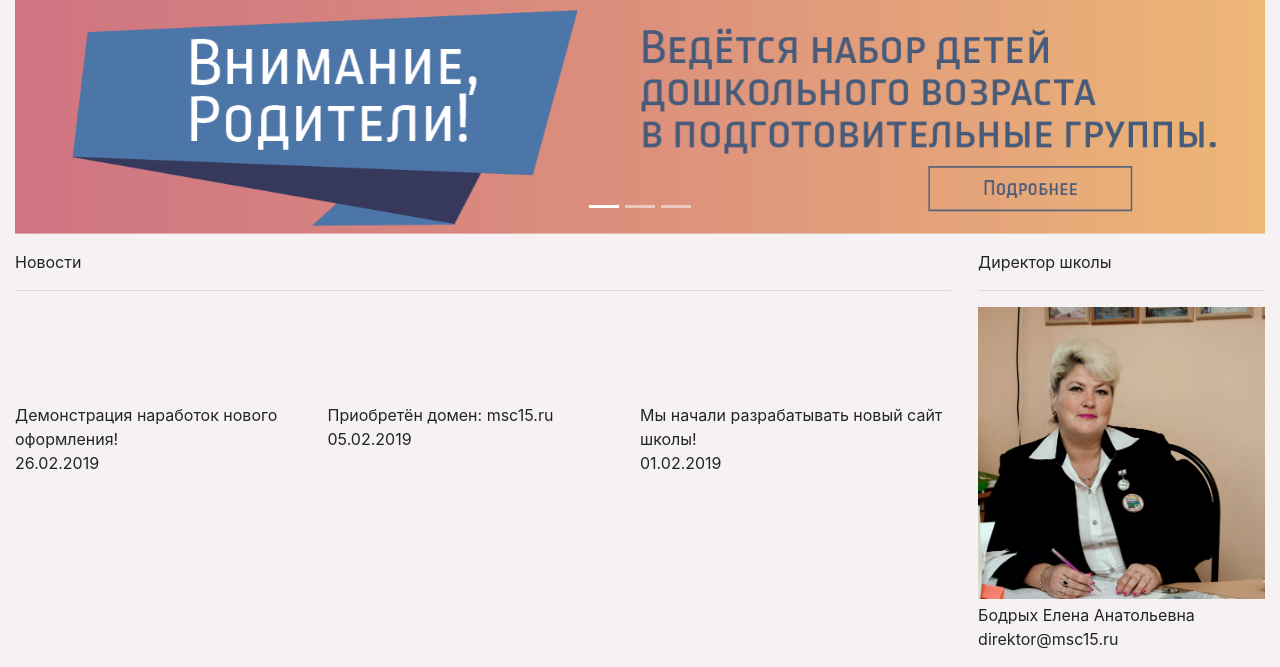
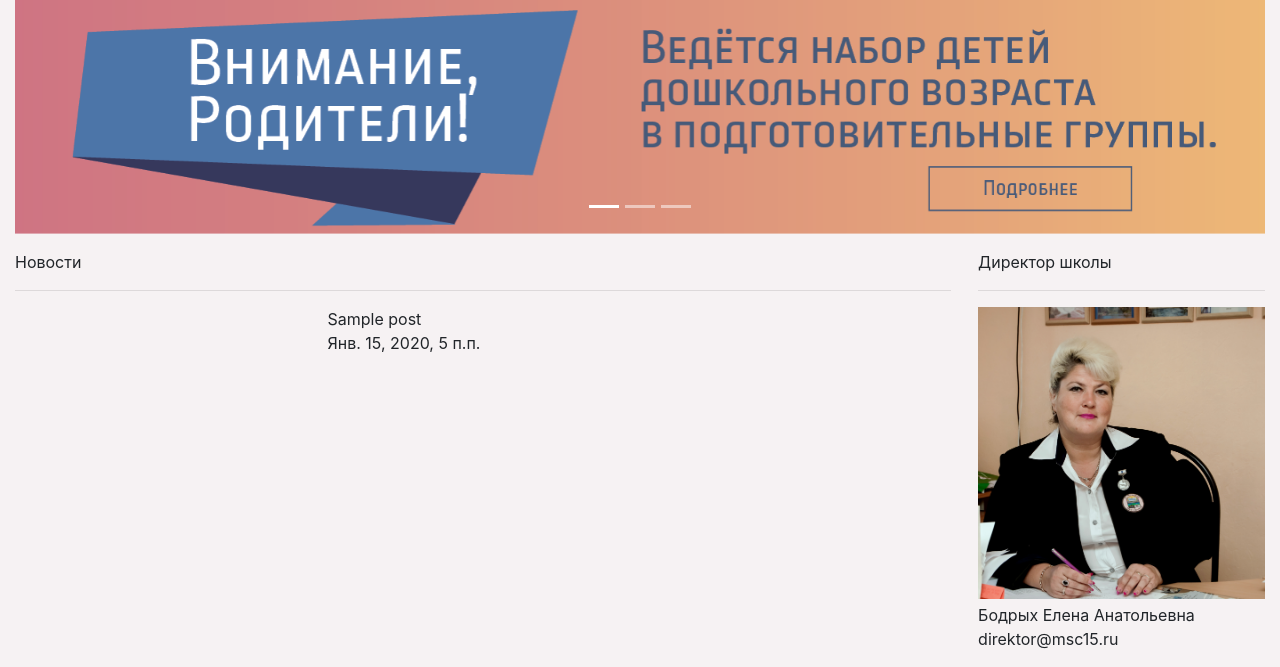
Before and after one commit to deniska69/msc15, a Django app: page / in a window 1280 px wide. Shown: the part 191-858 px from the top of the page. Run offline with Django 3.2, Linux system fonts and the light colour scheme; tables that the repository leaves empty hold one stand-in row (values such as "Sample post"); some libraries are stand-ins or nearby versions.

Commit message:
verty base and index template; view lasr 3 pasts in template.

```diff
--- a/News/models.py
+++ b/News/models.py
@@ -13,4 +13,4 @@ class Post(models.Model):
         verbose_name_plural = 'Статьи'
 
     def __str__(self):
-        return self.title
+        return "{} — {}".format(self.date_cr.strftime('%d.%m.%Y  %H:%M:%S'), self.title)
--- a/News/urls.py
+++ b/News/urls.py
@@ -3,6 +3,4 @@ from django.urls import path
 from . import views
 
 urlpatterns = [
-    path('', views.post_list, name='post_ls'),
-    path('post_page/<int:pk>', views.post_page, name='post_pg')
 ]
--- a/msc15/urls.py
+++ b/msc15/urls.py
@@ -16,10 +16,8 @@ Including another URLconf
 from django.contrib import admin
 from django.urls import path
 from . import views
-#from django.views.generic import TemplateView
 
 urlpatterns = [
     path('admin/', admin.site.urls),
-    #path('', TemplateView.as_view(template_name="include.html")),
     path('', views.IndexView.as_view()),
 ]
--- a/msc15/views.py
+++ b/msc15/views.py
@@ -1,4 +1,11 @@
-from django.views.generic.base import TemplateView
+#from django.views.generic.base import TemplateView
+from django.views.generic.list import ListView
+from News.models import Post
 
-class IndexView(TemplateView):
+#class IndexView(TemplateView):
+#    template_name = 'index.html'
+
+class IndexView(ListView):
+    context_object_name = 'post_last'
+    queryset = Post.objects.order_by('-date_cr')[:3]
     template_name = 'index.html'
--- a/templates/index.html
+++ b/templates/index.html
@@ -28,10 +28,9 @@
     <div class="col-lg-9">
       <text class="text_t">Новости</text>
       <hr class="news_hr" style="margin-right: 2px;">
-
       <div class="container-fluid" style="padding: 0;">
         <div class="row justify-content-center no-gutters">
-          {% for post in post_ls %}
+          {% for post in post_last %}
             <div class="col-lg-4">
               <div class="news_last">
                 <text class="text_t">{{ post.title }}</text><br>
@@ -41,36 +40,8 @@
           {% endfor %}
         </div>
       </div>
+    </div>
 
-      <br>
-      <br>
-      <br>
-      <br>
-      <div class="container-fluid" style="padding: 0;">
-        <div class="row justify-content-center no-gutters">
-          <div class="col-lg-4">
-            <div class="news_last">
-              <text class="text_t">Демонстрация наработок нового оформления!</text><br>
-              <text class="text_d">26.02.2019</text>
-            </div>
-          </div>
-          <div class="col-lg-4">
-            <div class="news_last">
-              <text class="text_t">Приобретён домен:
-              msc15.ru</text><br>
-              <text class="text_d">05.02.2019</text>
-            </div>
-          </div>
-          <div class="col-lg-4">
-            <div class="news_last">
-              <text class="text_t">Мы начали разрабатывать новый сайт школы!</text><br>
-              <text class="text_d">01.02.2019</text>
-            </div>
-          </div>
-        </div>
-      </div>
-
-    </div>
     <div class="col-lg-3" style="padding-left: 2vw;">
       <text class="text_t">Директор школы</text>
       <hr class="news_hr">
```
